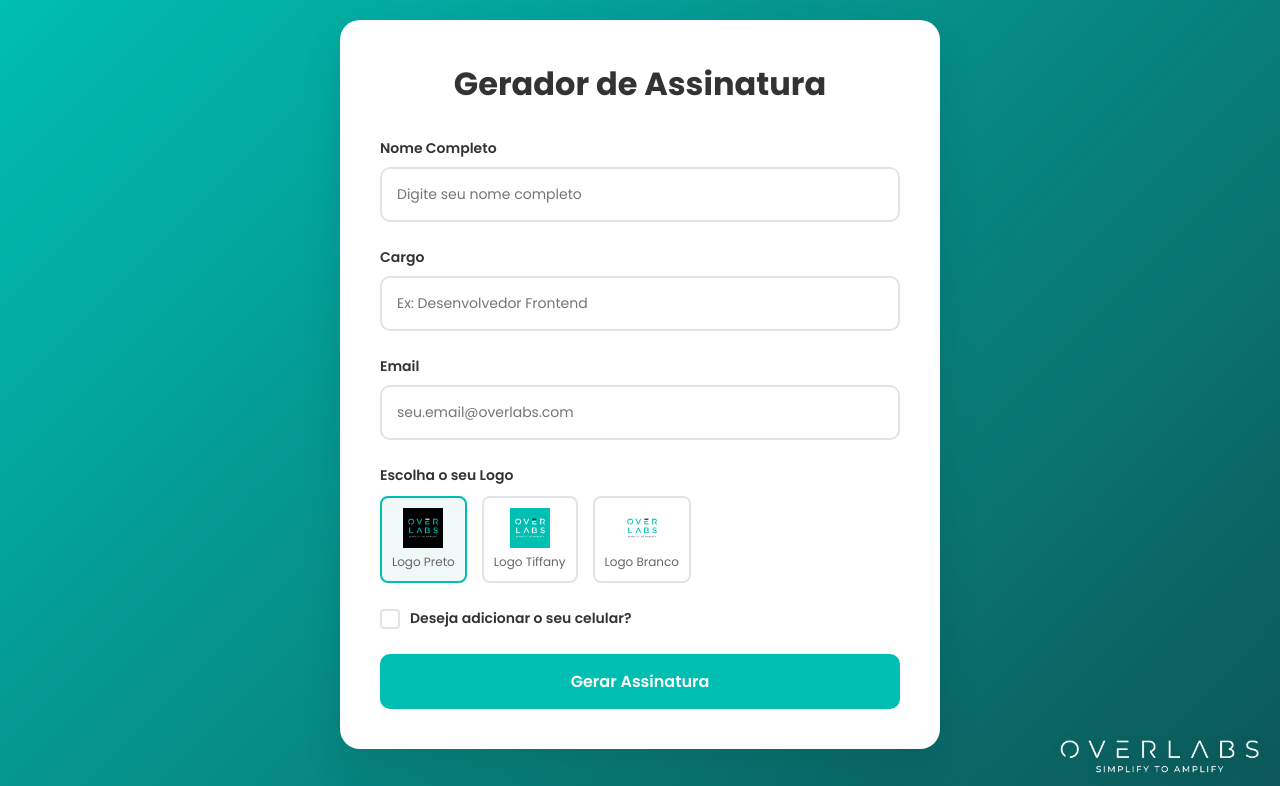
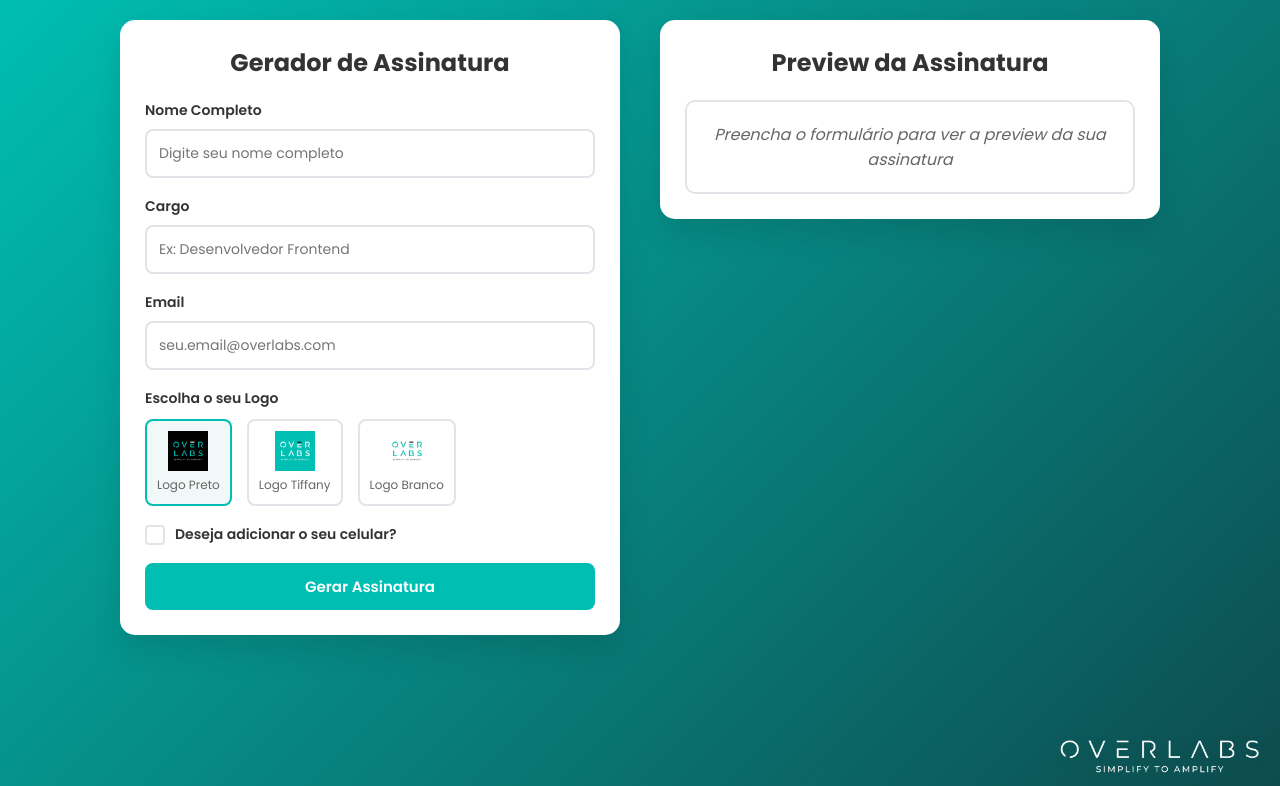
Before and after one commit to GuScarpim/gerador-assinatura, a plain HTML site: page index.html in a window 1280 px wide. Shown: the top 786 px of the page. Drawn offline with Linux system fonts and the light colour scheme.

Commit message:
update favicon

```diff
--- a/index.html
+++ b/index.html
@@ -5,8 +5,7 @@
   <meta charset="UTF-8">
   <meta name="viewport" content="width=device-width, initial-scale=1.0">
   <title>Gerador de Assinatura de Email - Overlabs</title>
-  <link rel="icon" type="image/svg+xml"
-    href="https://github.com/GuScarpim/gerador-assinatura/blob/main/assets/logo/OS.svg?raw=true">
+  <link rel="icon" type="image/svg+xml" href="assets/icons/OS.svg">
   <link href="https://fonts.googleapis.com/css2?family=Poppins:wght@300;400;500;600;700;900&display=swap"
     rel="stylesheet">
 
@@ -35,31 +34,33 @@
 
     .form-section {
       background: white;
-      padding: 40px;
-      border-radius: 20px;
-      box-shadow: 0 20px 40px rgba(0, 0, 0, 0.1);
+      padding: 25px;
+      border-radius: 15px;
+      box-shadow: 0 15px 30px rgba(0, 0, 0, 0.1);
       width: 100%;
-      max-width: 600px;
+      max-width: 500px;
     }
 
     .preview-section {
       background: white;
-      padding: 40px;
-      border-radius: 20px;
-      box-shadow: 0 20px 40px rgba(0, 0, 0, 0.1);
+      padding: 25px;
+      border-radius: 15px;
+      box-shadow: 0 15px 30px rgba(0, 0, 0, 0.1);
       position: sticky;
       top: 20px;
+      max-width: 500px;
     }
 
     h1 {
       color: #333;
-      margin-bottom: 30px;
+      margin-bottom: 20px;
       text-align: center;
       font-weight: 700;
+      font-size: 24px;
     }
 
     .form-group {
-      margin-bottom: 25px;
+      margin-bottom: 18px;
     }
 
     label {
@@ -72,9 +73,9 @@
 
     input {
       width: 100%;
-      padding: 15px;
+      padding: 12px;
       border: 2px solid #e1e5e9;
-      border-radius: 10px;
+      border-radius: 8px;
       font-size: 14px;
       font-family: 'Poppins', Arial, sans-serif;
       transition: border-color 0.3s ease;
@@ -87,9 +88,9 @@
 
     select {
       width: 100%;
-      padding: 15px;
+      padding: 12px;
       border: 2px solid #e1e5e9;
-      border-radius: 10px;
+      border-radius: 8px;
       font-size: 14px;
       font-family: 'Poppins', Arial, sans-serif;
       transition: border-color 0.3s ease;
@@ -105,10 +106,10 @@
     .btn {
       background: #00beb2;
       color: white;
-      padding: 15px 30px;
+      padding: 12px 25px;
       border: none;
-      border-radius: 10px;
-      font-size: 16px;
+      border-radius: 8px;
+      font-size: 15px;
       font-weight: 600;
       cursor: pointer;
       transition: all 0.3s ease;
```
